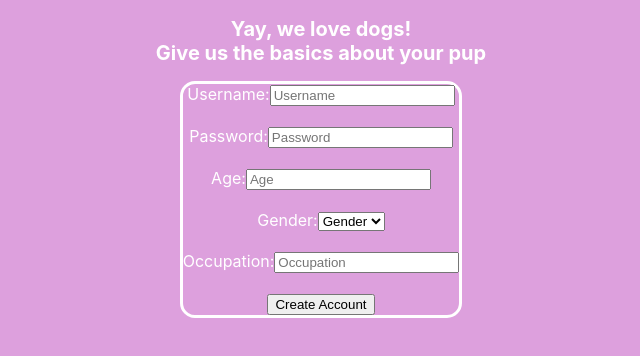
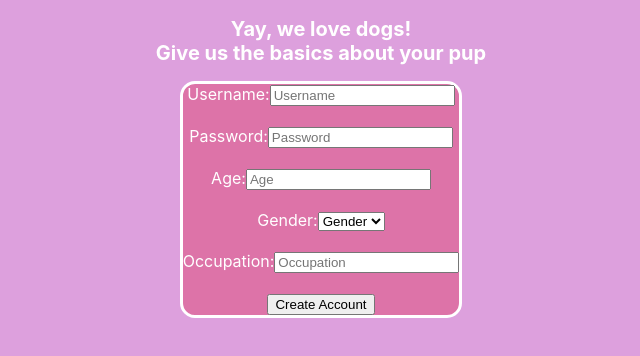
Before and after one commit to kendalldc/pawtastic_form, a React (Create React App) app: page / in a window 1280 px wide. Shown: the top 356 px of the page, without its empty margins (319-959 px from the left). Built offline with nearby package versions, Linux system fonts and the light colour scheme; the HTML template or start-up script is replaced by a standard one.

Commit message:
Update App.css

```diff
--- a/src/App.css
+++ b/src/App.css
@@ -24,6 +24,7 @@ h2{
 .form{
     border: solid white;
     border-radius:15px ;
+  background-color: rgb(221, 115, 168);
 
 
 }
```
